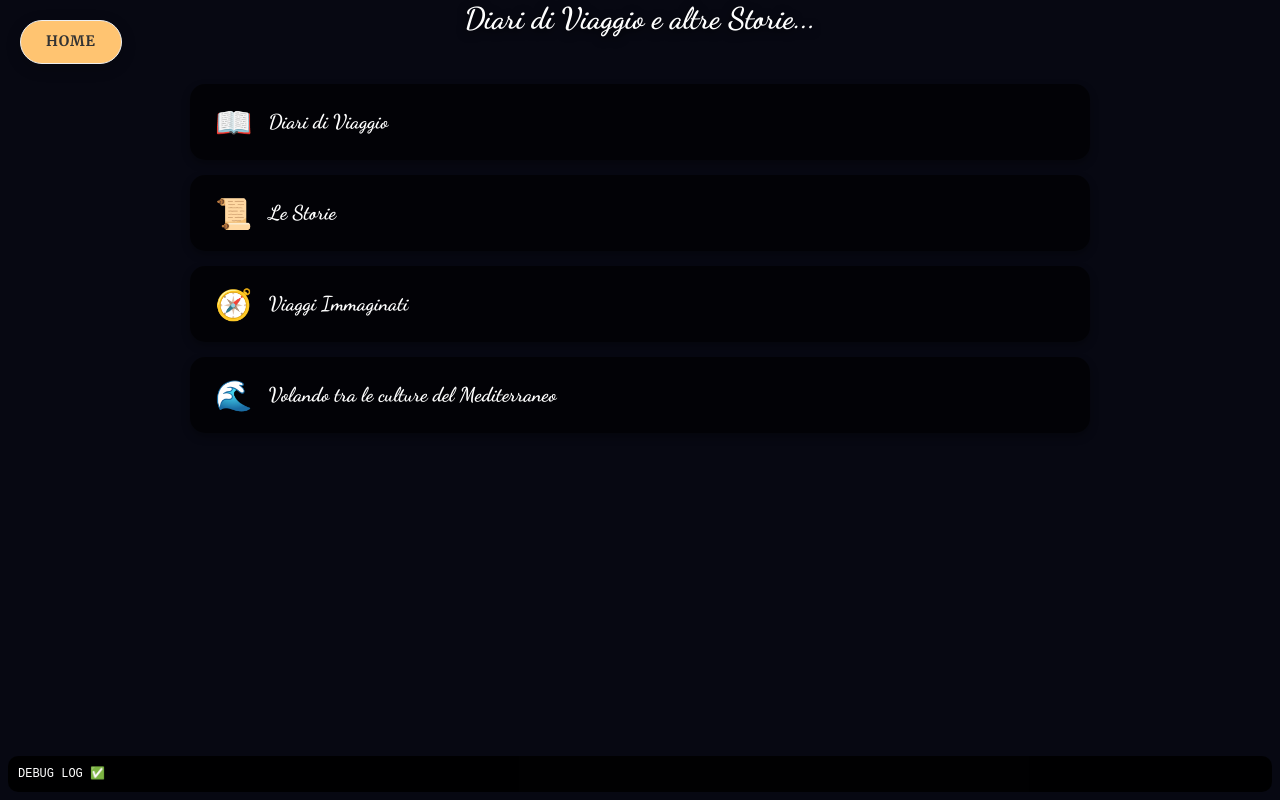
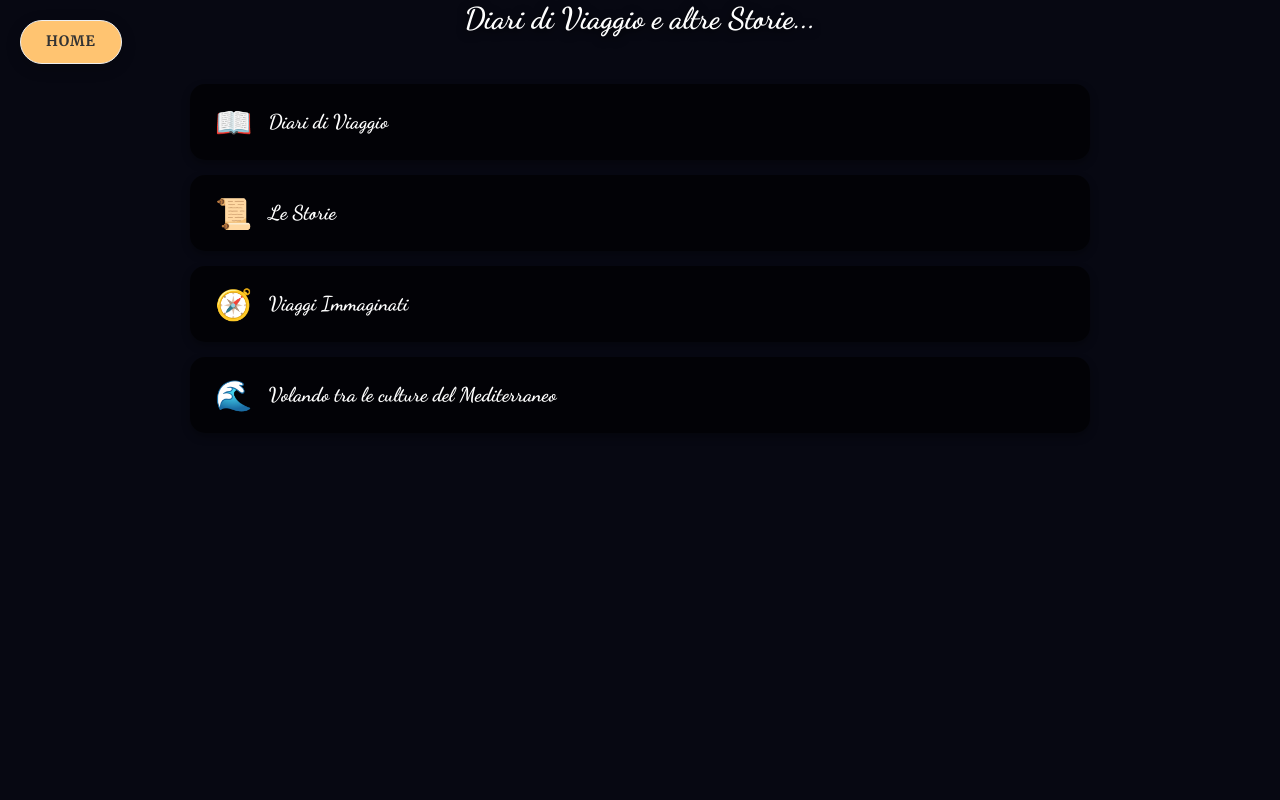
Before and after one commit to IlTappetoVolante/il-tappeto-volante, a plain HTML site: page hub.html in a window 1280 px wide. Drawn offline with nearby package versions, Linux system fonts and the light colour scheme.

```diff
--- a/hub.html
+++ b/hub.html
@@ -36,36 +36,6 @@
   <script src="js/contenuti/intro_mediterraneo.js"></script>
   <script src="js/contenuti/danzatrici_mediterraneo.js"></script>
   <script src="js/script.js"></script>
-<script>
-(function () {
-  const box = document.createElement('pre');
-  box.id = 'debug-log';
-  box.style.cssText = `
-    position: fixed; z-index: 999999;
-    left: 8px; right: 8px; bottom: 8px;
-    max-height: 45vh; overflow: auto;
-    background: rgba(0,0,0,.9); color: #fff;
-    padding: 10px; border-radius: 10px;
-    font: 12px/1.35 monospace; white-space: pre-wrap;
-  `;
-  box.textContent = 'DEBUG LOG ✅\n';
-  document.body.appendChild(box);
-
-  const log = (msg) => { box.textContent += msg + '\n'; };
-
-  window.addEventListener('error', (e) => {
-    log('❌ ERROR: ' + (e.message || ''));
-    if (e.filename) log('📄 ' + e.filename + ':' + e.lineno + ':' + e.colno);
-  });
-
-  window.addEventListener('unhandledrejection', (e) => {
-    log('❌ PROMISE REJECTION: ' + (e.reason && (e.reason.stack || e.reason.message) || e.reason));
-  });
-
-  const oldLog = console.log;
-  console.log = function (...args) { oldLog.apply(console, args); log('ℹ️ ' + args.join(' ')); };
-})();
-</script>
 </body>
 
 </html>
```
